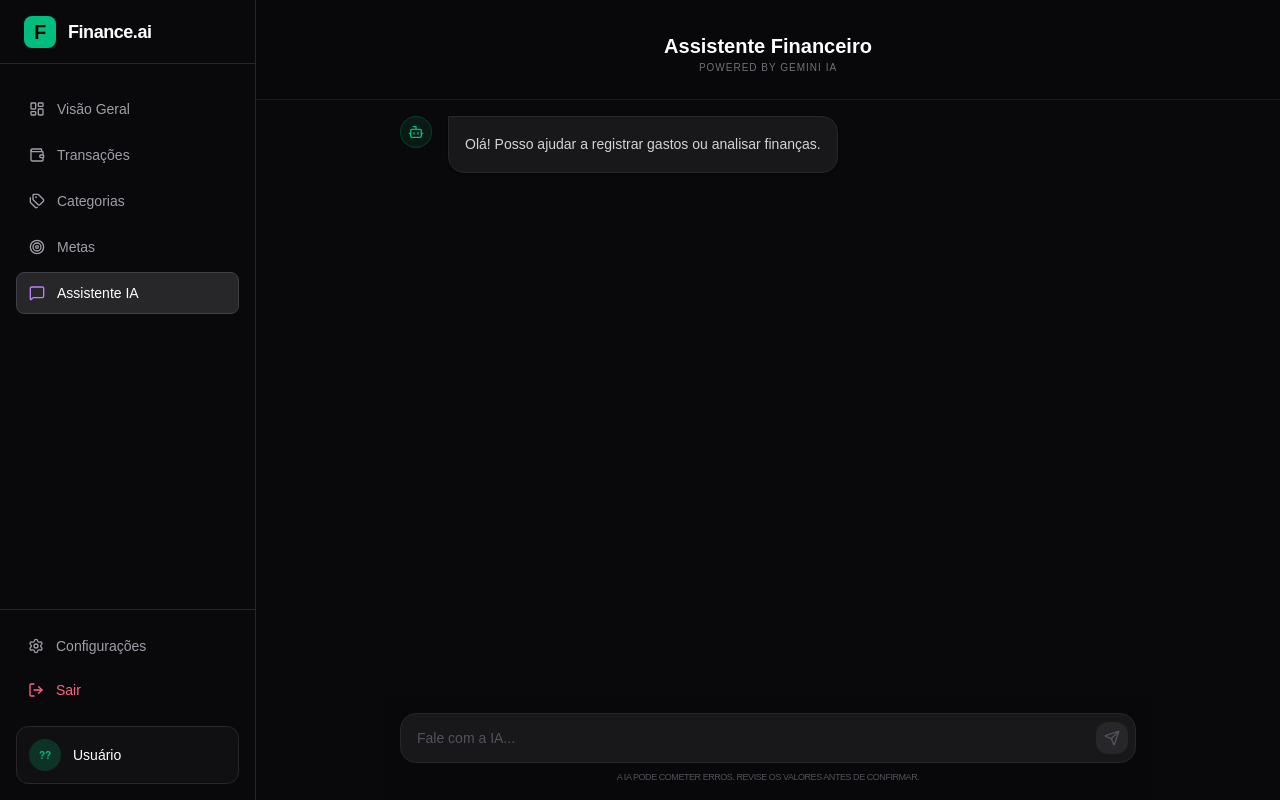
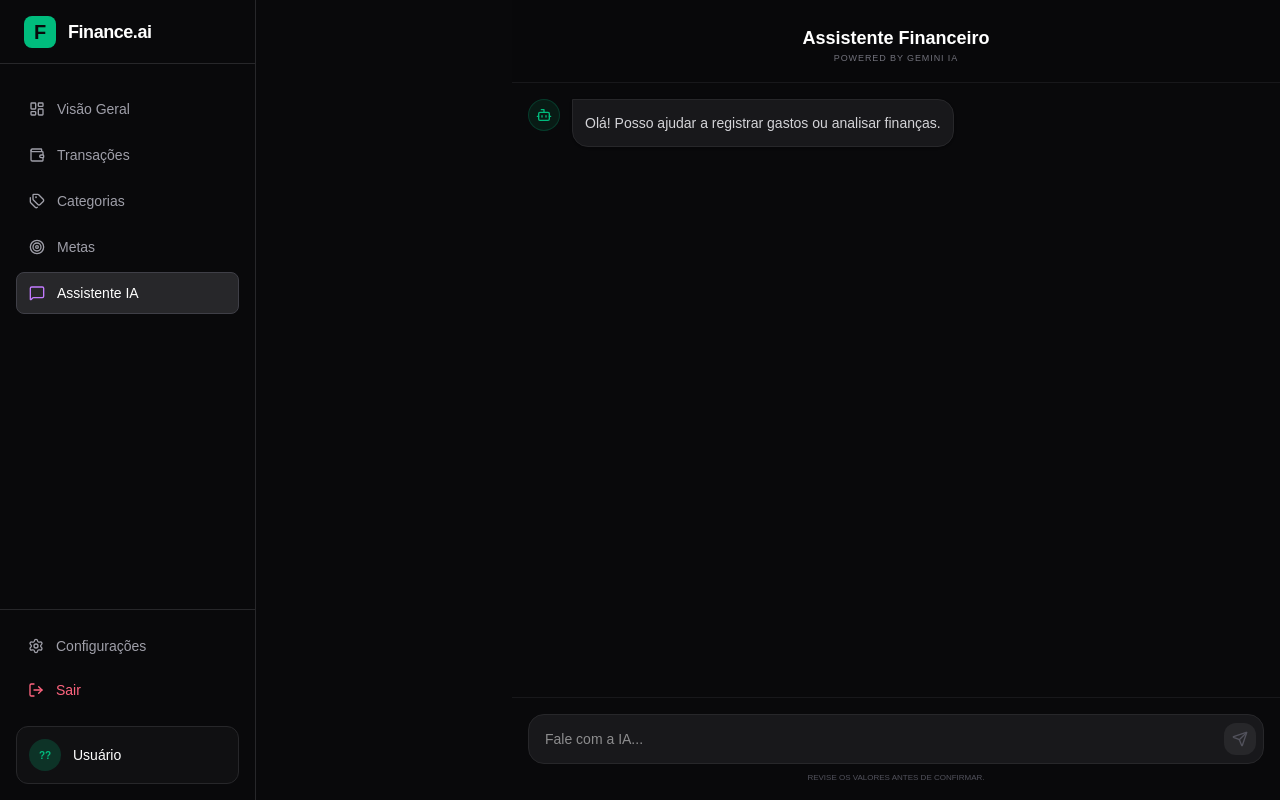
Before and after one commit to ericksantanadasilva/finance-ai, a Next.js app: page /Chat in a window 1280 px wide. Built offline with nearby package versions, Linux system fonts and the light colour scheme; no server answers.

Commit message:
fix: teste de interação do teclado no chat

```diff
--- a/app/(admin)/Chat/page.tsx
+++ b/app/(admin)/Chat/page.tsx
@@ -26,14 +26,20 @@ export default function AIAgentChat() {
   const [isLoading, setIsLoading] = useState(false);
   const scrollRef = useRef<HTMLDivElement>(null);
 
-  // Auto-scroll suave para a última mensagem
+  // FUNÇÃO DE SCROLL: Agora com um pequeno timeout para esperar o teclado abrir
+  const scrollToBottom = () => {
+    if (scrollRef.current) {
+      setTimeout(() => {
+        scrollRef.current?.scrollTo({
+          top: scrollRef.current.scrollHeight,
+          behavior: 'smooth',
+        });
+      }, 100);
+    }
+  };
+
   useEffect(() => {
-    if (scrollRef.current) {
-      scrollRef.current.scrollTo({
-        top: scrollRef.current.scrollHeight,
-        behavior: 'smooth',
-      });
-    }
+    scrollToBottom();
   }, [messages, isLoading]);
 
   const handleConfirm = async (index: number, data: any) => {
@@ -45,7 +51,6 @@ export default function AIAgentChat() {
         category: data.category,
         date: new Date().toISOString(),
       });
-
       if (res.success) {
         setMessages((prev) =>
           prev.map((msg, i) =>
@@ -101,19 +106,23 @@ export default function AIAgentChat() {
   };
 
   return (
-    /* lg:ml-64 para alinhar com a sidebar. h-[100dvh] para evitar bugs de scroll no Safari mobile */
-    <div className='h-[100dvh] bg-zinc-950 flex flex-col items-center transition-all duration-300'>
-      {/* HEADER: pt-16 para não bater no botão hambúrguer mobile */}
-      <div className='w-full text-center py-6 pt-16 lg:pt-8 border-b border-zinc-900 bg-zinc-950/50 backdrop-blur-md sticky top-0 z-10'>
-        <h2 className='text-lg sm:text-xl font-bold text-white'>
+    /**
+     * MUDANÇA CHAVE:
+     * 1. h-[100svh] garante que o container sempre respeite a altura visível, mesmo com teclado.
+     * 2. overflow-hidden no pai evita que o body inteiro role, focando o scroll apenas na lista.
+     */
+    <div className='h-[100svh] bg-zinc-950 flex flex-col items-center lg:ml-64 transition-all duration-300 overflow-hidden'>
+      {/* HEADER FIXO */}
+      <div className='w-full text-center py-4 pt-14 lg:pt-6 border-b border-zinc-900 bg-zinc-950/80 backdrop-blur-md shrink-0'>
+        <h2 className='text-base sm:text-lg font-bold text-white'>
           Assistente Financeiro
         </h2>
-        <p className='text-[10px] text-zinc-500 uppercase tracking-widest'>
+        <p className='text-[9px] text-zinc-500 uppercase tracking-widest'>
           Powered by Gemini IA
         </p>
       </div>
 
-      {/* ÁREA DE MENSAGENS */}
+      {/* ÁREA DE MENSAGENS: flex-1 permite que ela encolha quando o teclado sobe */}
       <div
         ref={scrollRef}
         className='flex-1 w-full max-w-3xl overflow-y-auto p-4 space-y-6 scrollbar-hide'
@@ -121,14 +130,10 @@ export default function AIAgentChat() {
         {messages.map((msg, index) => (
           <div
             key={index}
-            className={`flex gap-3 sm:gap-4 ${msg.role === 'user' ? 'flex-row-reverse' : ''}`}
+            className={`flex gap-3 ${msg.role === 'user' ? 'flex-row-reverse' : ''}`}
           >
             <div
-              className={`w-8 h-8 rounded-full flex items-center justify-center shrink-0 border ${
-                msg.role === 'bot'
-                  ? 'bg-emerald-500/10 border-emerald-500/20'
-                  : 'bg-zinc-800 border-zinc-700'
-              }`}
+              className={`w-8 h-8 rounded-full flex items-center justify-center shrink-0 border ${msg.role === 'bot' ? 'bg-emerald-500/10 border-emerald-500/20' : 'bg-zinc-800 border-zinc-700'}`}
             >
               {msg.role === 'bot' ? (
                 <Bot className='w-4 h-4 text-emerald-500' />
@@ -136,20 +141,14 @@ export default function AIAgentChat() {
                 <User className='w-4 h-4 text-zinc-400' />
               )}
             </div>
-
             <div className={`space-y-3 max-w-[85%] sm:max-w-[75%]`}>
               <div
-                className={`${
-                  msg.role === 'user'
-                    ? 'bg-emerald-600 text-white rounded-2xl rounded-tr-none'
-                    : 'bg-zinc-900 border border-zinc-800 text-zinc-300 rounded-2xl rounded-tl-none'
-                } p-3 sm:p-4 shadow-sm`}
+                className={`${msg.role === 'user' ? 'bg-emerald-600 text-white rounded-2xl rounded-tr-none' : 'bg-zinc-900 border border-zinc-800 text-zinc-300 rounded-2xl rounded-tl-none'} p-3 shadow-sm`}
               >
                 <p className='text-sm leading-relaxed'>{msg.content}</p>
               </div>
-
               {msg.action && (
-                <div className='bg-zinc-900 border border-zinc-800 rounded-2xl p-4 border-l-4 border-l-emerald-500 animate-in fade-in slide-in-from-bottom-2'>
+                <div className='bg-zinc-900 border border-zinc-800 rounded-2xl p-4 border-l-4 border-l-emerald-500'>
                   <div className='flex items-center gap-3 mb-4'>
                     <div className='bg-emerald-500/20 p-2 rounded-lg text-emerald-400'>
                       <Target className='w-5 h-5' />
@@ -164,7 +163,7 @@ export default function AIAgentChat() {
                     </div>
                   </div>
                   <div className='flex justify-between items-center border-t border-zinc-800 pt-3 gap-2'>
-                    <span className='text-base sm:text-lg font-bold text-emerald-500'>
+                    <span className='text-base font-bold text-emerald-500'>
                       R${' '}
                       {msg.action.data.amount.toLocaleString('pt-BR', {
                         minimumFractionDigits: 2,
@@ -173,15 +172,15 @@ export default function AIAgentChat() {
                     <div className='flex gap-2'>
                       <button
                         onClick={() => handleCancel(index)}
-                        className='p-2 hover:bg-zinc-800 rounded-lg text-zinc-500'
+                        className='p-2 text-zinc-500'
                       >
                         <X className='w-4 h-4' />
                       </button>
                       <button
                         onClick={() => handleConfirm(index, msg.action.data)}
-                        className='bg-emerald-600 hover:bg-emerald-500 px-3 py-1.5 rounded-lg text-xs text-white font-medium flex items-center gap-1 transition-all'
+                        className='bg-emerald-600 px-3 py-1.5 rounded-lg text-xs text-white font-medium'
                       >
-                        <Check className='w-3 h-3' /> Confirmar
+                        Confirmar
                       </button>
                     </div>
                   </div>
@@ -191,27 +190,28 @@ export default function AIAgentChat() {
           </div>
         ))}
         {isLoading && (
-          <div className='flex gap-3 items-center text-zinc-500 text-xs italic ml-12 animate-pulse'>
-            <Sparkles className='w-3 h-3' /> Digitando...
+          <div className='flex gap-3 items-center text-zinc-500 text-xs italic ml-11 animate-pulse'>
+            <Sparkles className='w-3 h-3' /> Analisando...
           </div>
         )}
       </div>
 
-      {/* INPUT AREA: Sticky para mobile */}
-      <div className='w-full max-w-3xl p-4 bg-zinc-950/80 backdrop-blur-md'>
+      {/* INPUT AREA: Agora sem o 'sticky' mas com 'shrink-0' para ficar sempre na base do container flex */}
+      <div className='w-full max-w-3xl p-4 bg-zinc-950 border-t border-zinc-900 shrink-0'>
         <div className='relative flex items-center'>
           <input
             value={input}
             onChange={(e) => setInput(e.target.value)}
+            onFocus={scrollToBottom} // Garante o scroll quando o teclado sobe
             onKeyDown={(e) => e.key === 'Enter' && handleSend()}
             type='text'
             placeholder='Fale com a IA...'
-            className='w-full bg-zinc-900 border border-zinc-800 focus:border-emerald-500/50 rounded-2xl pl-4 pr-12 py-3.5 text-sm text-white outline-none transition-all placeholder:text-zinc-600'
+            className='w-full bg-zinc-900 border border-zinc-800 focus:border-emerald-500/50 rounded-2xl pl-4 pr-12 py-3.5 text-sm text-white outline-none transition-all'
           />
           <button
             onClick={handleSend}
             disabled={!input.trim() || isLoading}
-            className='absolute right-2 p-2 bg-emerald-600 disabled:bg-zinc-800 disabled:text-zinc-600 text-white rounded-xl transition-all'
+            className='absolute right-2 p-2 bg-emerald-600 disabled:bg-zinc-800 disabled:text-zinc-600 text-white rounded-xl'
           >
             {isLoading ? (
               <Loader2 className='w-4 h-4 animate-spin' />
@@ -220,8 +220,8 @@ export default function AIAgentChat() {
             )}
           </button>
         </div>
-        <p className='text-[9px] text-center text-zinc-600 mt-2 uppercase tracking-tighter'>
-          A IA pode cometer erros. Revise os valores antes de confirmar.
+        <p className='text-[8px] text-center text-zinc-600 mt-2 uppercase'>
+          Revise os valores antes de confirmar.
         </p>
       </div>
     </div>
```
